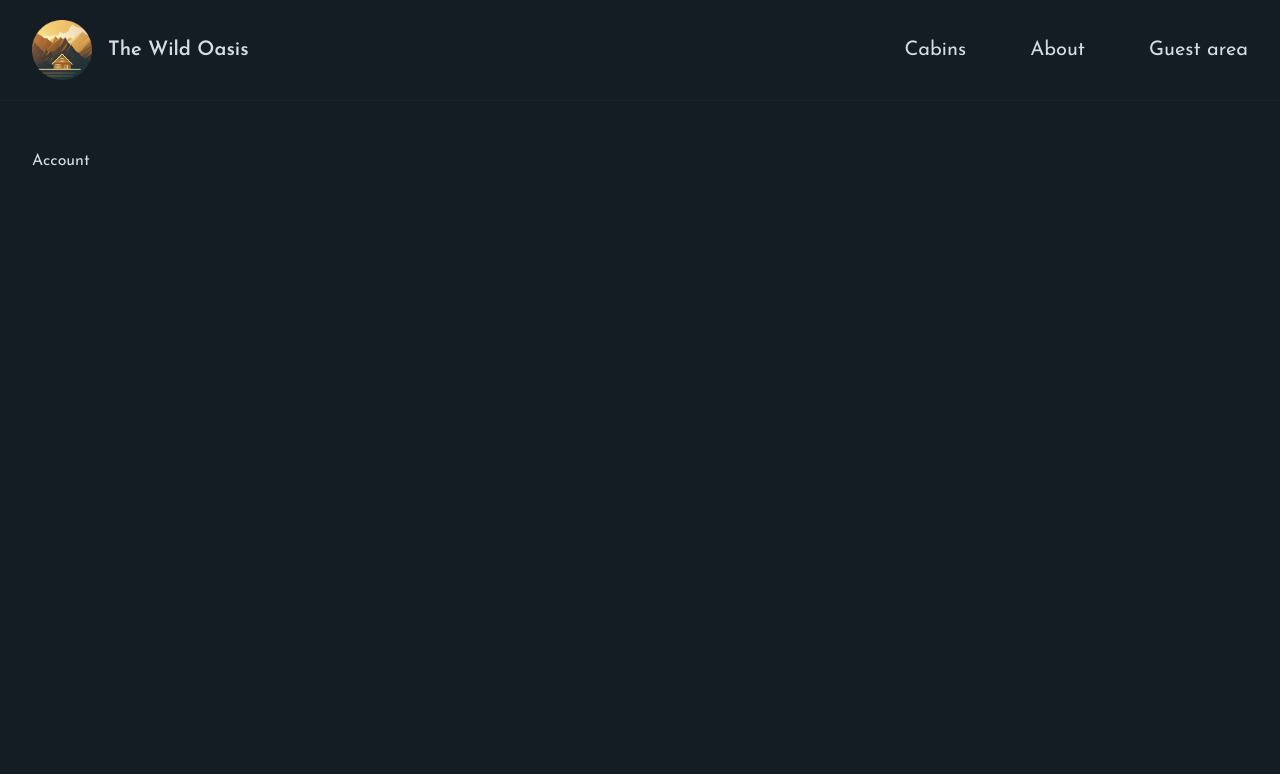
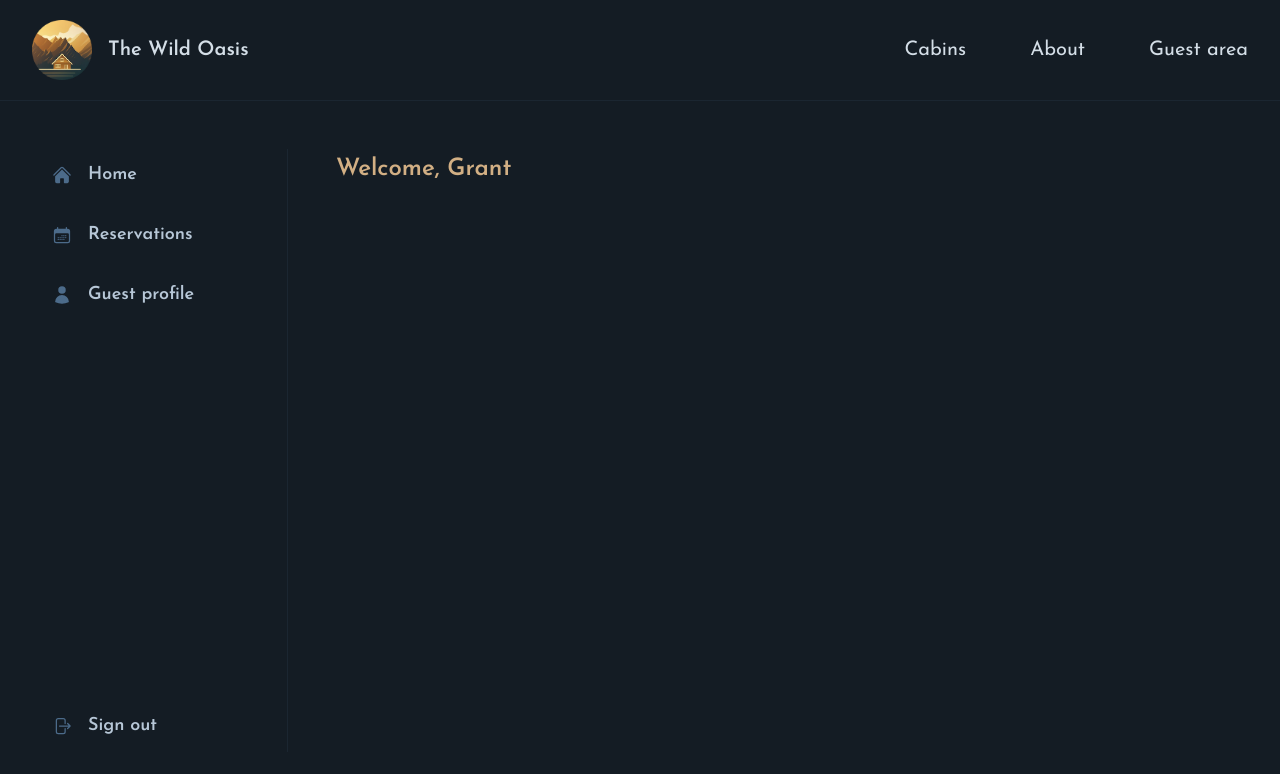
Before and after one commit to Grant626/the-wild-oasis-website, a Next.js app: page /account in a window 1280 px wide. Shown: the top 774 px of the page. Built offline with nearby package versions, Linux system fonts and the light colour scheme.

Commit message:
nested layouts

```diff
--- /dev/null
+++ b/app/account/layout.js
@@ -0,0 +1,10 @@
+import SideNavigation from '../_components/SideNavigation';
+
+export default function Layout({ children }) {
+  return (
+    <div className="grid grid-cols-[16rem_1fr] h-full gap-12">
+      <SideNavigation />
+      <div className="py-1">{children}</div>
+    </div>
+  );
+}
--- a/app/account/page.js
+++ b/app/account/page.js
@@ -3,5 +3,9 @@
 };
 
 export default function Page() {
-  return <h1>Account</h1>;
+  return (
+    <h2 className="font-semibold text-2xl text-accent-400 mb-7">
+      Welcome, Grant
+    </h2>
+  );
 }
--- a/starter/pages/profile-page.js
+++ b/app/account/profile/page.js
@@ -1,9 +1,13 @@
-import SelectCountry from "@/app/_components/SelectCountry";
+import SelectCountry from '@/app/_components/SelectCountry';
+
+export const metadata = {
+  title: 'Update profile',
+};
 
 export default function Page() {
   // CHANGE
-  const countryFlag = "pt.jpg";
-  const nationality = "portugal";
+  const countryFlag = 'pt.jpg';
+  const nationality = 'portugal';
 
   return (
     <div>
--- a/starter/pages/reservations-page.js
+++ b/app/account/reservations/page.js
@@ -1,4 +1,8 @@
-import ReservationCard from "./ReservationCard";
+import ReservationCard from '@/app/_components/ReservationCard';
+
+export const metadata = {
+  title: 'Reservations',
+};
 
 export default function Page() {
   // CHANGE
@@ -12,7 +16,7 @@
 
       {bookings.length === 0 ? (
         <p className="text-lg">
-          You have no reservations yet. Check out our{" "}
+          You have no reservations yet. Check out our{' '}
           <a className="underline text-accent-500" href="/cabins">
             luxury cabins &rarr;
           </a>
--- a/app/layout.js
+++ b/app/layout.js
@@ -29,8 +29,8 @@
       >
         <Header />
 
-        <div className="flex-1 px-8 py-12">
-          <main className="max-w-7xl mx-auto">{children}</main>
+        <div className="flex-1 px-8 py-12 grid">
+          <main className="max-w-7xl mx-auto w-full">{children}</main>
         </div>
       </body>
     </html>
--- a/package.json
+++ b/package.json
@@ -10,6 +10,7 @@
   },
   "dependencies": {
     "@heroicons/react": "^2.2.0",
+    "date-fns": "^4.1.0",
     "next": "14.2.20",
     "react": "^18",
     "react-dom": "^18"
```
Also changed, not shown: app/_components/ReservationCard.js (renamed from starter/components/ReservationCard.js, +18 -18 lines), app/_components/SideNavigation.js (renamed from starter/components/SideNavigation.js, +9 -7 lines), app/_components/DeleteReservation.js (renamed from starter/components/DeleteReservation.js), app/_components/SignInButton.js (renamed from starter/components/SignInButton.js), 1 other file (tests, documents, lock files or other folders).
